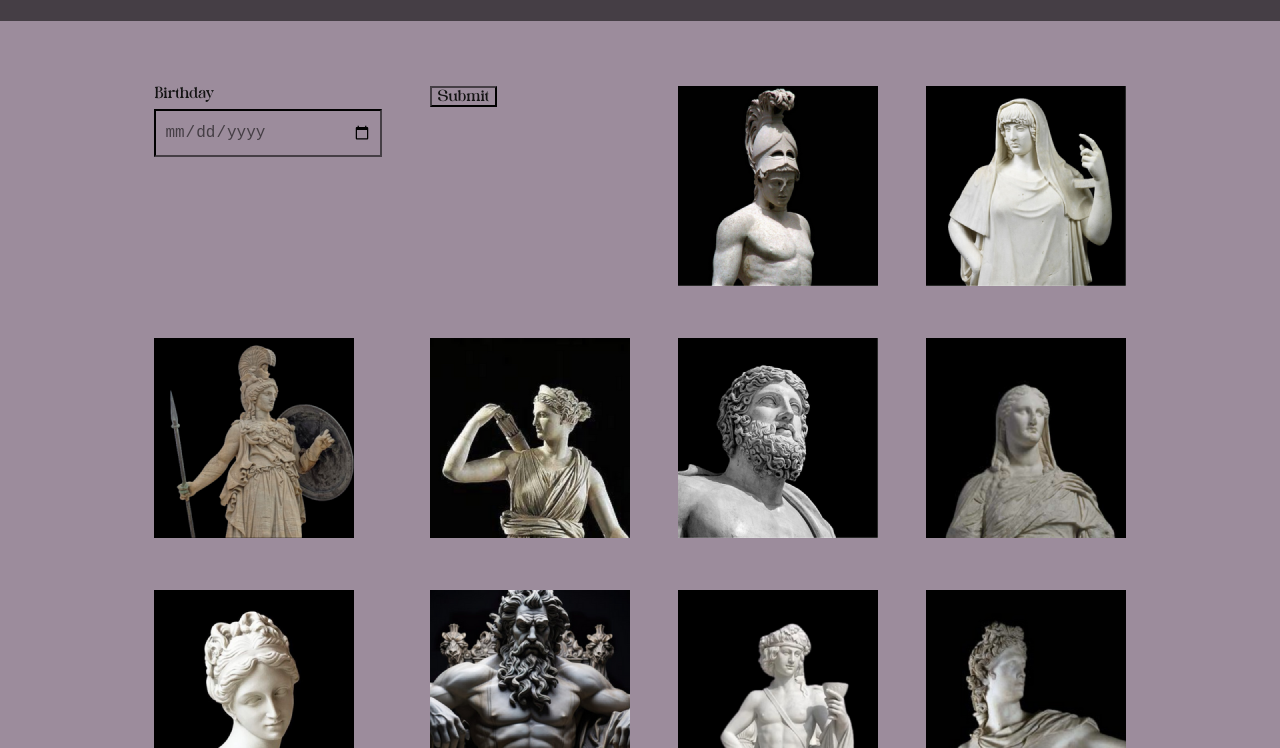
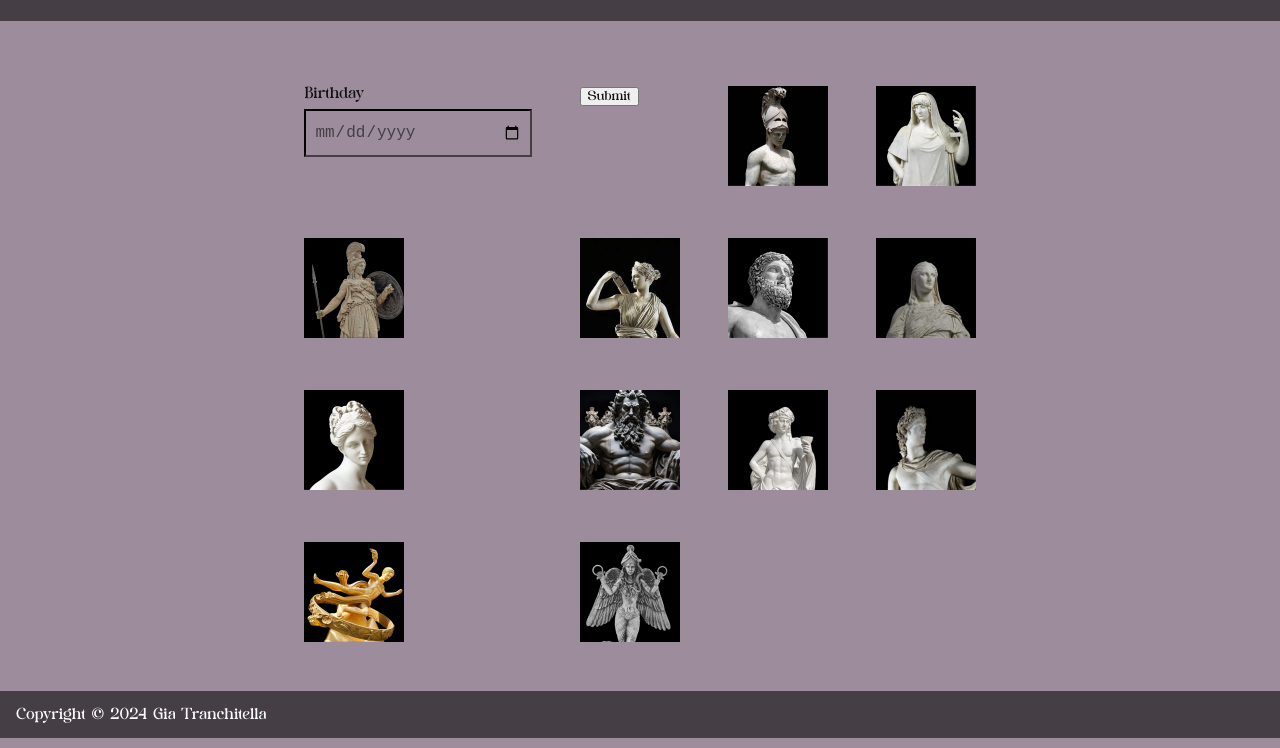
Before and after one commit to gnt36/idm231-gnt36, a plain HTML site: page index.html in a window 1280 px wide. Shown: the part 52-800 px from the top of the page. Drawn offline with Linux system fonts and the light colour scheme.

Commit message:
Changing height and width of original images

```diff
--- a/index.html
+++ b/index.html
@@ -27,90 +27,94 @@
         <!--Insert date picker below-->
         <div class="control">
           <label for="birthday">Birthday</label>
-          <input type="date" name="birthday" required />
+          <input type="date" name="birthday" id="date" required />
         </div>
-        <div class="control">
-          <button type="submit">Submit</button>
+        <div class="submitBtn">
+          <button type="submit" id="submitBtn" class="control">Submit</button>
         </div>
         <div class="gods">
             <button>
                 <img alt="Statue photo of Ares for Aries"
-                src="media/AriesAres.png" height="200" width="200">
+                src="media/AriesAres.png" height="100" width="100">
             </button>
         </div>
         <div class="gods">
             <button>
                 <img alt="Statue photo of Ares for Aries"
-                src="media/TaurusHestia.png" height="200" width="200">
+                src="media/TaurusHestia.png" height="100" width="100">
             </button>
         </div>
         <div class="gods">
             <button>
                 <img alt="Statue photo of Ares for Aries"
-                src="media/GeminiAthena.png" height="200" width="200">
+                src="media/GeminiAthena.png" height="100" width="100">
             </button>
         </div>
         <div class="gods">
             <button>
                 <img alt="Statue photo of Ares for Aries"
-                src="media/CancerArtemis.png" height="200" width="200">
+                src="media/CancerArtemis.png" height="100" width="100">
             </button>
         </div>
         <div class="gods">
             <button>
                 <img alt="Statue photo of Ares for Aries"
-                src="media/LeoZeus.png" height="200" width="200">
+                src="media/LeoZeus.png" height="100" width="100">
             </button>
         </div>
         <div class="gods">
             <button>
                 <img alt="Statue photo of Ares for Aries"
-                src="media/VirgoDemeter.png" height="200" width="200">
+                src="media/VirgoDemeter.png" height="100" width="100">
             </button>
         </div>
         <div class="gods">
             <button>
                 <img alt="Statue photo of Ares for Aries"
-                src="media/LibraAphrodite.png" height="200" width="200">
+                src="media/LibraAphrodite.png" height="100" width="100">
             </button>
         </div>
         <div class="gods">
             <button>
                 <img alt="Statue photo of Ares for Aries"
-                src="media/ScorpioHades.png" height="200" width="200">
+                src="media/ScorpioHades.png" height="100" width="100">
             </button>
         </div>
         <div class="gods">
             <button>
                 <img alt="Statue photo of Ares for Aries"
-                src="media/SagittariusDionysus.png" height="200" width="200">
+                src="media/SagittariusDionysus.png" height="100" width="100">
             </button>
         </div>
         <div class="gods">
             <button>
                 <img alt="Statue photo of Ares for Aries"
-                src="media/CapriconApollo.png" height="200" width="200">
+                src="media/CapriconApollo.png" height="100" width="100">
             </button>
         </div>
         <div class="gods">
             <button>
                 <img alt="Statue photo of Ares for Aries"
-                src="media/AquariusPrometheus.png" height="200" width="200">
+                src="media/AquariusPrometheus.png" height="100" width="100">
             </button>
         </div>
         <div class="gods">
             <button>
                 <img alt="Statue photo of Ares for Aries"
-                src="media/PiscesIshtar.png" height="200" width="200">
+                src="media/PiscesIshtar.png" height="100" width="100">
             </button>
         </div>
         <div hidden id="newPart">
             <button id="xbtn">x</button>
-            <h1 class="heading">title</h1>
-            <p class="normal">
-                abcdefg
+            <h1 class="text" id="sign">
+                sign - god
+            </h1>
+            <img height="80" width="80" id="newImg">
+            <p id="desc">
+                description
             </p>
         </div>
+        <audio id="audio_player"></audio>
     </main>
     <footer class='index'>
         <div>
```
